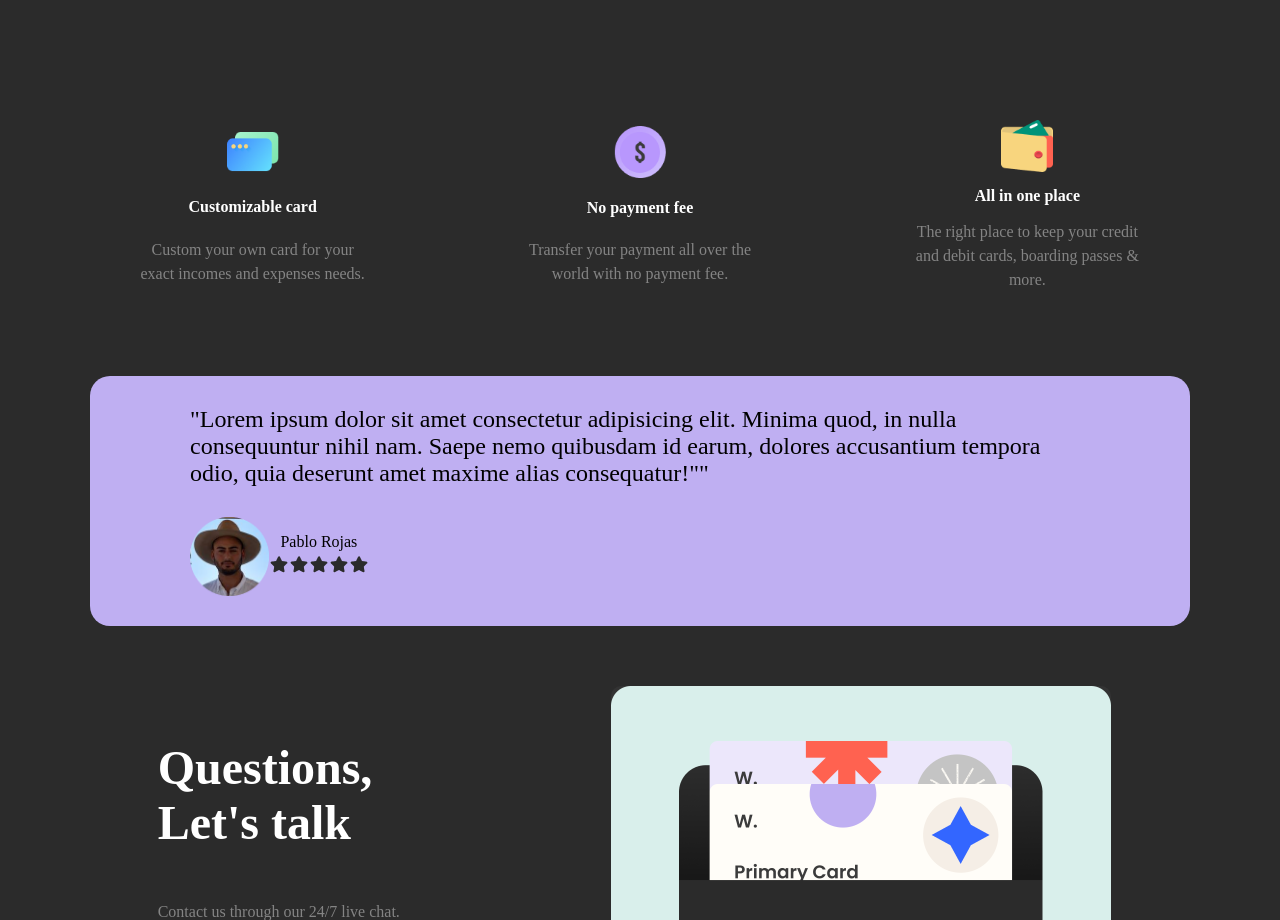
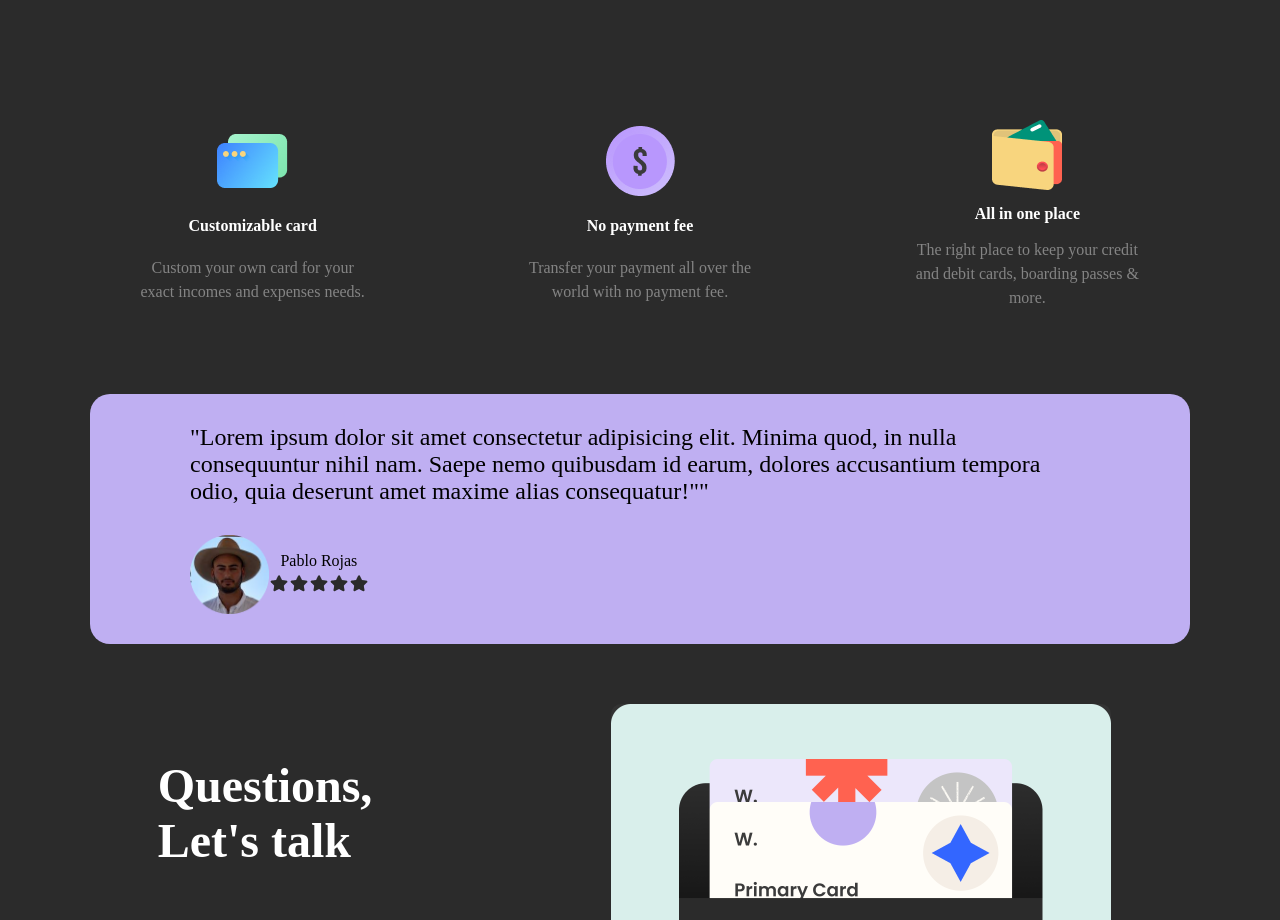
Before and after one commit to projases/responsive_landing, a plain HTML site: page index.html in a window 1280 px wide. Shown: the part 960-1880 px from the top of the page. Drawn offline with Linux system fonts and the light colour scheme.

Commit message:
Updated min-width features icons

```diff
--- a/index.html
+++ b/index.html
@@ -40,17 +40,17 @@
     <section class="features">
       <ul>
         <li class="card">
-          <img src="./assets/Cards icon.png" alt="tarjeta" width="15%" />
+          <img src="./assets/Cards icon.png" alt="tarjeta" />
           <h4>Customizable card</h4>
           <p>Custom your own card for your exact incomes and expenses needs.</p>
         </li>
         <li class="coin">
-          <img src="./assets/Coin icon.png" alt="divisas" width="15%" />
+          <img src="./assets/Coin icon.png" alt="divisas" />
           <h4>No payment fee</h4>
           <p>Transfer your payment all over the world with no payment fee.</p>
         </li>
         <li class="purse">
-          <img src="./assets/Purse icon.png" alt="Cartera" width="15%" />
+          <img src="./assets/Purse icon.png" alt="Cartera" />
           <h4>All in one place</h4>
           <p>
             The right place to keep your credit and debit cards, boarding passes
--- a/style.css
+++ b/style.css
@@ -176,6 +176,9 @@ section.features ul li {
   align-items: center;
   width: 30%;
   gap: 15px;
+}
+section.features ul li img {
+  min-width: 8px;
 }
 /* color de texto titulo prestaciones */
 section.features ul li h4 {
```
